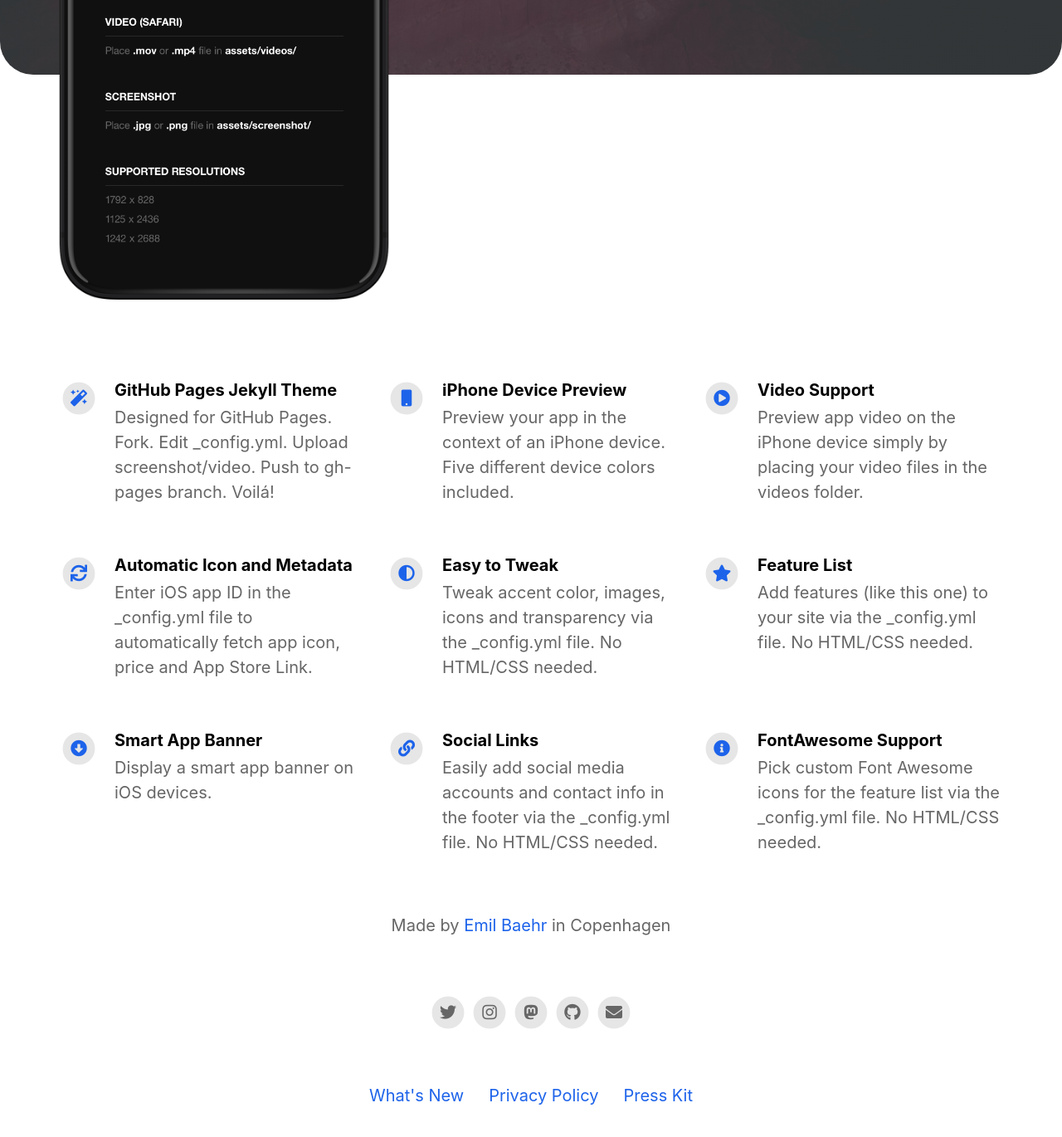
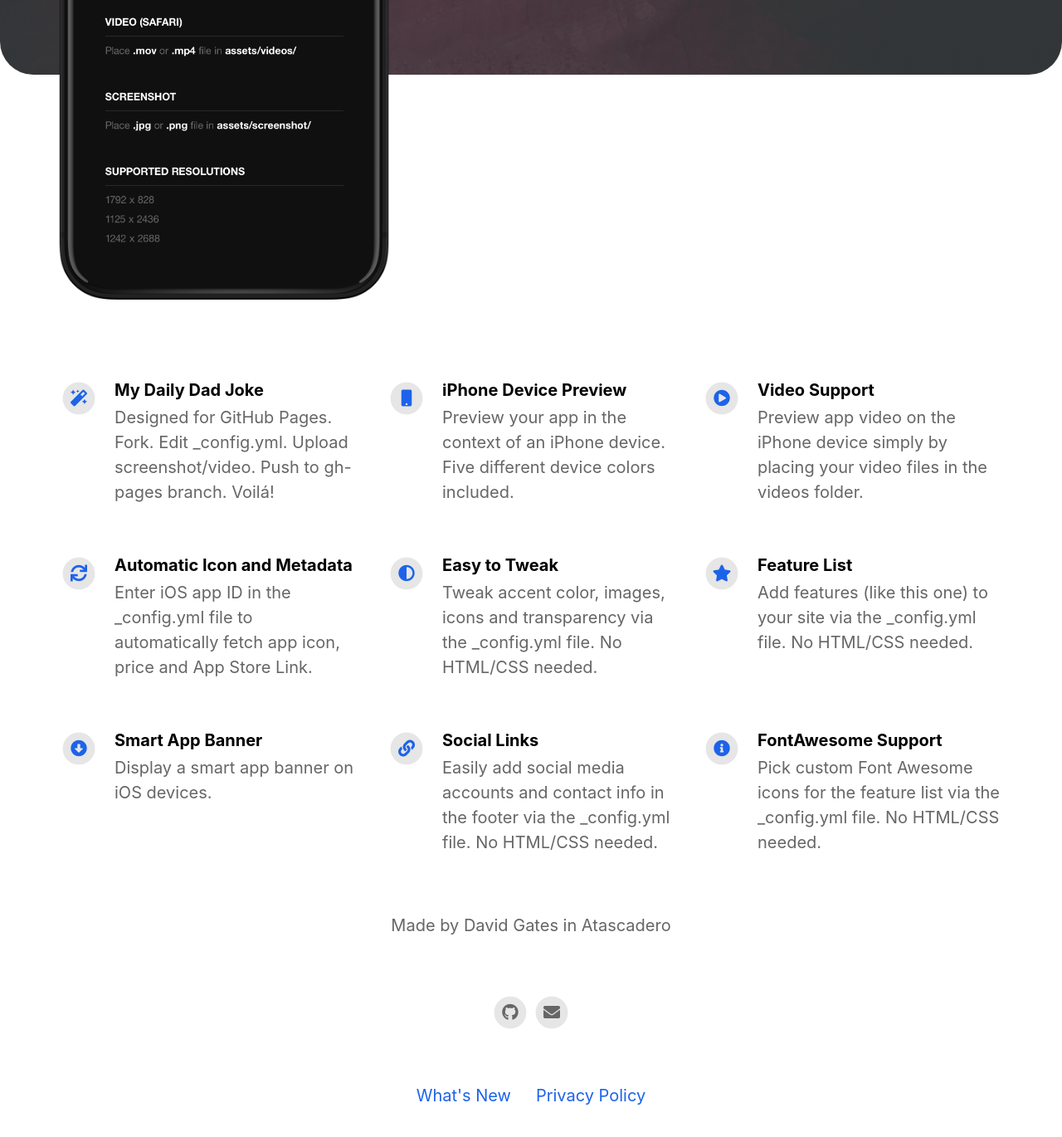
Before and after one commit to dappernarwhalstudios/my-daily-dad-joke-landing-page, a Jekyll site: the page built from index.html, in a window 1280 px wide and 1400 px high, scrolled down 624 px. Shown: the top 1370 px of the window at 83% size. Built offline with Jekyll 4.4.1, drawn with Linux system fonts in a browser that asks for light colours; nearby versions of some CDN libraries.

Commit message:
test push to github page with id

```diff
--- a/_config.yml
+++ b/_config.yml
@@ -2,12 +2,12 @@
 page_title                                :                                           # Automatically populates with app name if not set and if iOS app ID is set. Otherwise enter manually.
 
 # App Info
-ios_app_id                                : 1234793120                                # Required. Enter iOS app ID to automatically populate name, price and icons (e.g. 718043190).
+ios_app_id                                : 6744281169                                # Required. Enter iOS app ID to automatically populate name, price and icons (e.g. 718043190).
 ios_app_country                           : us                                        # Required outside USA. Enter 2 letter country code as in https://en.wikipedia.org/wiki/ISO_3166-1_alpha-2
 
 appstore_link                             :                                           # Automatically populates if not set and if iOS app ID is set. Otherwise enter manually.
 playstore_link                            :                                           # Enter Google Play Store URL.
-presskit_download_link                    : https://emilbaehr.com                                          # Enter a link to downloadable file or (e.g. public Dropbox link to a .zip file).
+presskit_download_link                    :                                          # Enter a link to downloadable file or (e.g. public Dropbox link to a .zip file).
                                                                                       # Or upload your press kit file to assets and set path accordingly (e.g. "assets/your_press_kit.zip").
 
 app_icon                                  : # assets/appicon.png                      # Automatically populates if not set and if iOS app ID is set.  Otherwise enter path to icon file manually.
@@ -20,25 +20,25 @@
 
 
 # Information About Yourself
-your_name                                 : Emil Baehr
-your_link                                 : https://emilbaehr.com
-your_city                                 : Copenhagen
-email_address                             : emil.baehr@gmail.com
+your_name                                 : David Gates
+your_link                                 :
+your_city                                 : Atascadero
+email_address                             : dappernarwhalstudios+support@gmail.com
 linkedin_username                         :
 linkedin_company                          :
 facebook_username                         :
-instagram_username                        : ebaehr
-twitter_username                          : ebaehr
-github_username                           : emilbaehr
+instagram_username                        :
+twitter_username                          :
+github_username                           : dappernarwhalstudios
 youtube_username                          :
-mastodon_link                             : https://mastodon.social/@ebaehr
+mastodon_link                             :
 
 
 
 # Feature List                            Edit, add or remove features to be presented.
 features                                  :
 
-  - title                                 : GitHub Pages Jekyll Theme
+  - title                                 : My Daily Dad Joke
     description                           : Designed for GitHub Pages. Fork. Edit _config.yml. Upload screenshot/video. Push to gh-pages branch. Voilá!
     fontawesome_icon_name                 : magic
 
```
Also changed, not shown: 1 other file.
